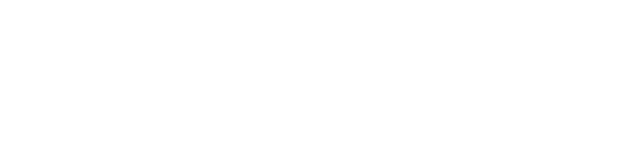
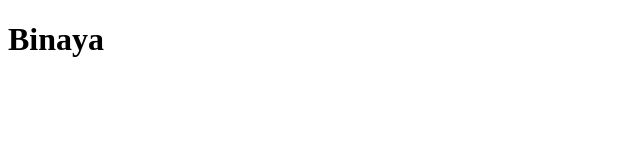
Before and after one commit to BinayaDev/6_Binayaadhikari_NCMT_Web_Technology, a plain HTML site: page portfolio/index.html in a window 1280 px wide. Shown: the whole page, without its empty margins (0-640 px from the left). Drawn offline with Linux system fonts and the light colour scheme.

Commit message:
binaya adhikari

```diff
--- a/portfolio/index.html
+++ b/portfolio/index.html
@@ -7,5 +7,7 @@
 </head>
 <body>
 
+ <h1>Binaya </h1>
+
 </body>
 </html>
```
